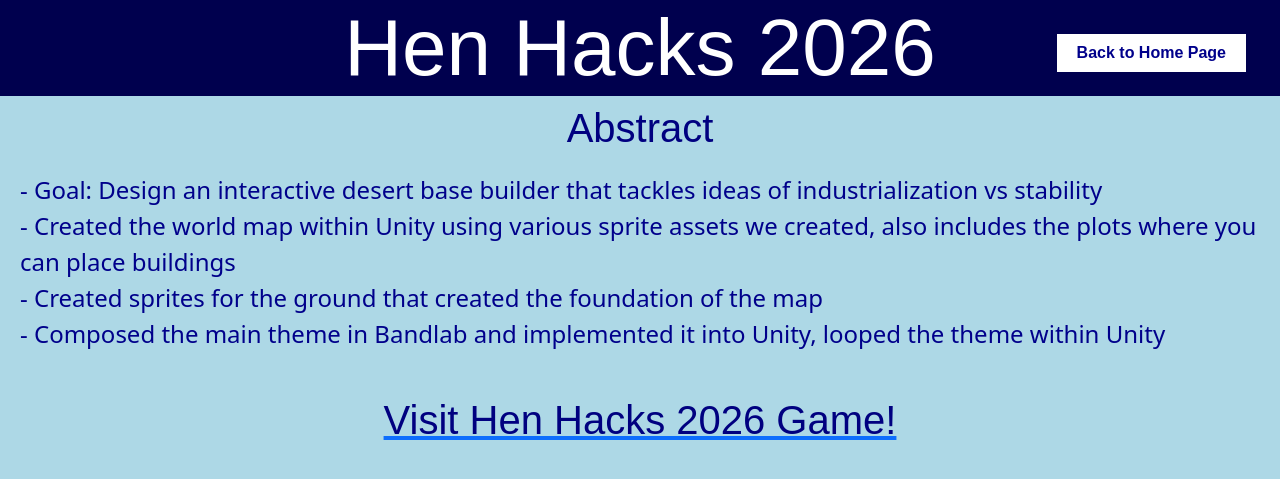
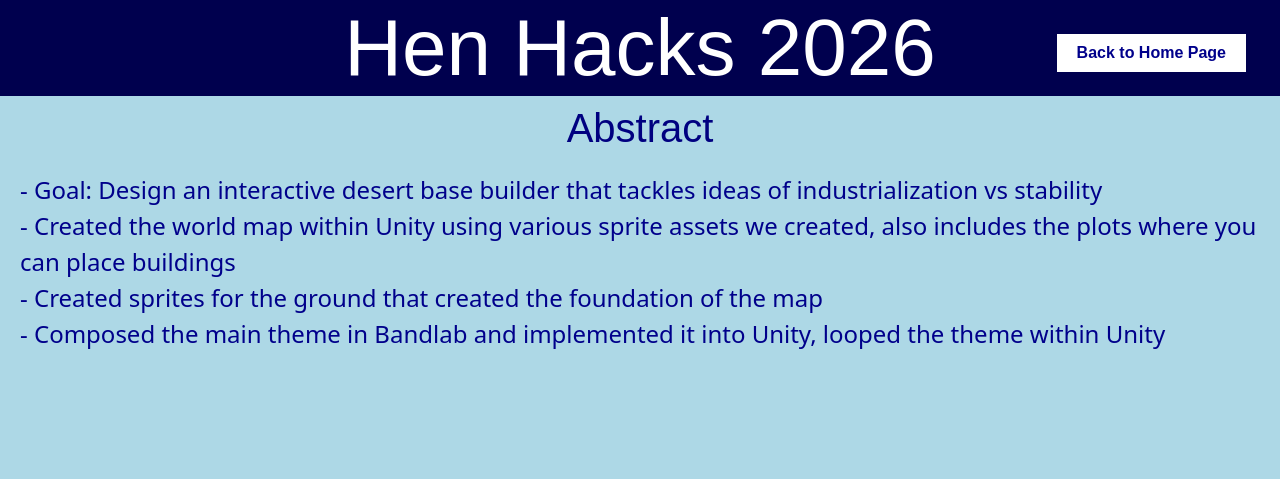
Before and after one commit to themudkip258/themudkip258.github.io, a website: page HenHacks26.html in a window 1280 px wide. Drawn offline with nearby package versions, Linux system fonts and the light colour scheme.

Commit message:
Fixed orchestration link

```diff
--- a/HenHacks26.html
+++ b/HenHacks26.html
@@ -18,5 +18,4 @@
    <br>- Composed the main theme in Bandlab and implemented it into Unity, looped the theme within Unity
 </p>
 <a href="index.html" ><button type="button" class="home-button">Back to Home Page</button></a>
-<a class="container text-center" href="https://www.youtube.com/watch?v=5J6jAC5xX8E" target="_blank"><h1>Visit Hen Hacks 2026 Game!</h1></a>
 </body>
```
Also changed, not shown: 2 other files.
